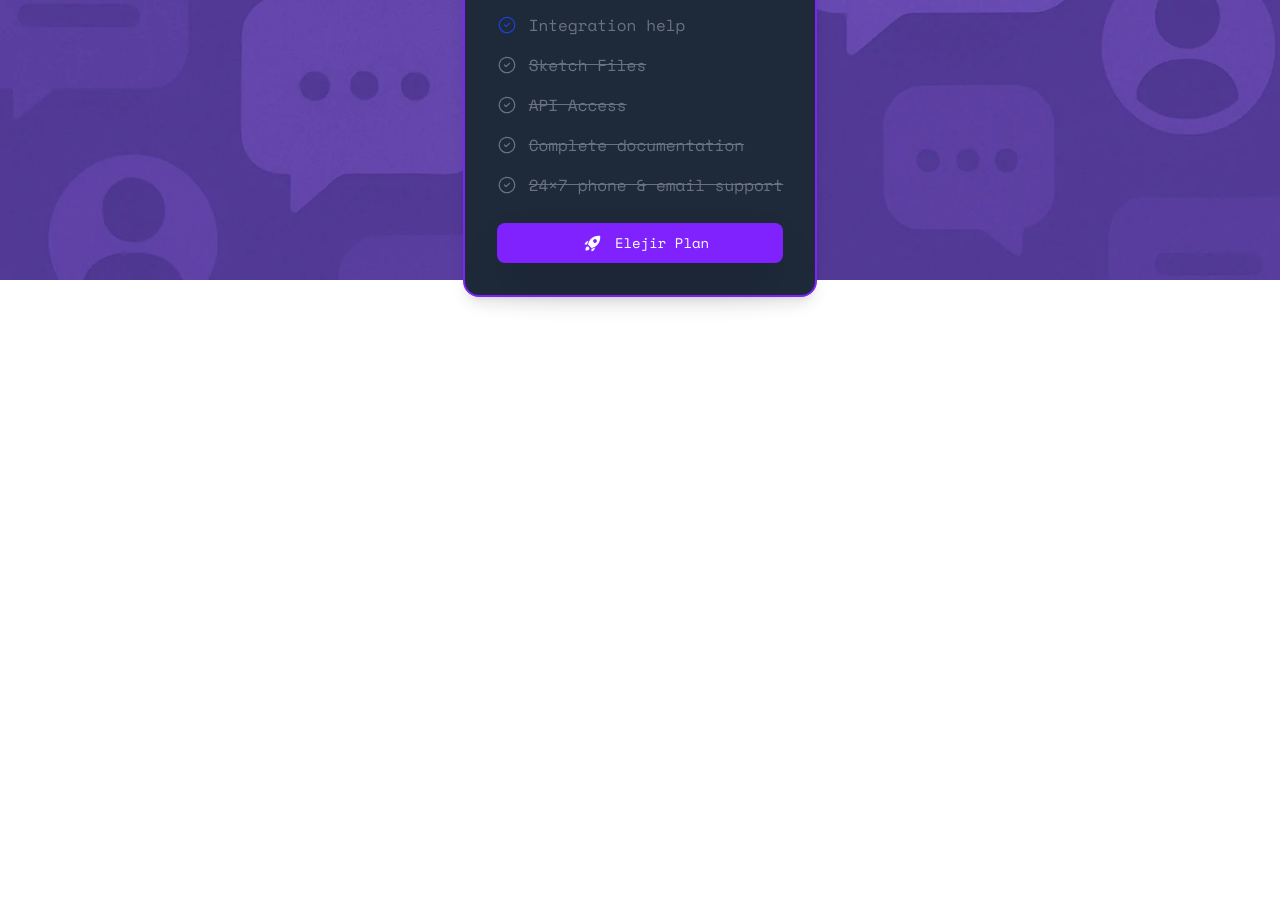
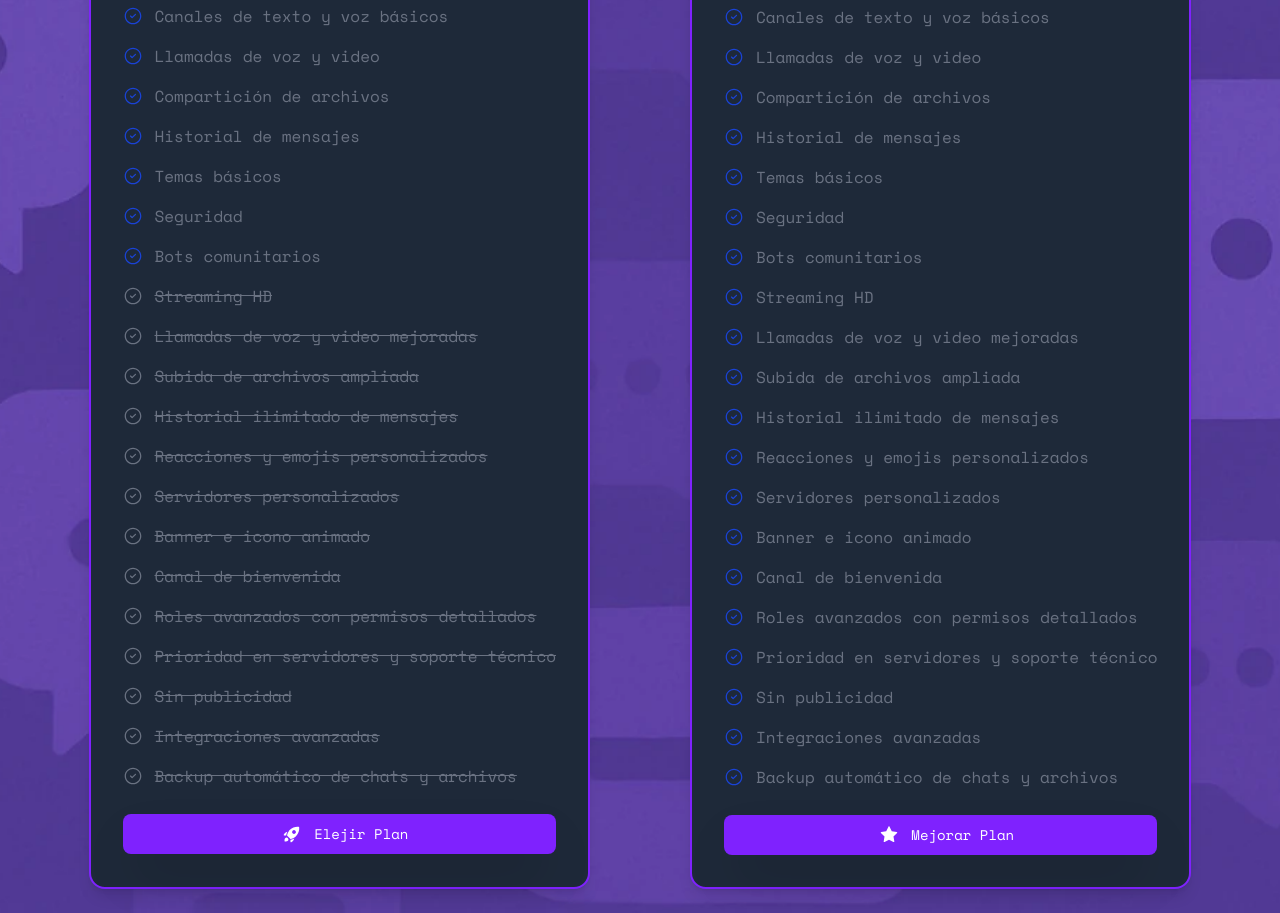
Before and after one commit to EchoNowProject/Frontend, a React (Vite) app: page /planes in a window 1280 px wide. Shown: the part 520-1433 px from the top of the page. Before the commit the page ends 841 px from the top, so only its background shows below. Built offline with nearby package versions, Linux system fonts and the light colour scheme.

Commit message:
1 - STYLE - Se mejora bastante la pagina de Planes

```diff
--- /dev/null
+++ b/src/icons/StarFat.tsx
@@ -0,0 +1,26 @@
+import React from 'react';
+
+interface StarFatProps {
+  color: string;
+  size?: number;
+  className?: string;
+}
+
+export default function StarFat({ color, className = '', size = 140 }: StarFatProps) {
+  return (
+    <svg
+      width={size}
+      height={size}
+      className={className}
+      viewBox="0 0 24 24"
+      fill="none"
+      xmlns="http://www.w3.org/2000/svg"
+      transform="rotate(0 0 0)"
+    >
+      <path
+        d="M12.6722 2.04308C12.5459 1.78707 12.2851 1.625 11.9996 1.625C11.7142 1.625 11.4534 1.78707 11.3271 2.04308L8.67288 7.4211L2.73788 8.28351C2.45536 8.32456 2.22065 8.52244 2.13243 8.79395C2.04421 9.06546 2.11779 9.36351 2.32222 9.56278L6.61682 13.749L5.603 19.66C5.55475 19.9414 5.67041 20.2257 5.90137 20.3936C6.13233 20.5614 6.43853 20.5835 6.69122 20.4506L11.9996 17.6598L17.3081 20.4506C17.5608 20.5835 17.867 20.5614 18.0979 20.3936C18.3289 20.2257 18.4445 19.9414 18.3963 19.66L17.3825 13.749L21.6771 9.56278C21.8815 9.36351 21.9551 9.06546 21.8669 8.79395C21.7786 8.52244 21.5439 8.32456 21.2614 8.28351L15.3264 7.4211L12.6722 2.04308Z"
+        fill={color}
+      />
+    </svg>
+  );
+}
--- a/src/pages/Planes/Planes.tsx
+++ b/src/pages/Planes/Planes.tsx
@@ -2,6 +2,34 @@ import React from 'react';
 import PricingCard from './PricingCards/PricingCard';
 import Rocket5 from '@/icons/Rocket5';
 import CheckCircle1 from '@/icons/CheckCircle1';
+import StarFat from '@/icons/StarFat';
+
+const basicPlan = [
+  'Mensajería ilimitada',
+  'Canales de texto y voz básicos',
+  'Llamadas de voz y video',
+  'Compartición de archivos',
+  'Historial de mensajes',
+  'Temas básicos',
+  'Seguridad',
+  'Bots comunitarios',
+];
+
+const purpleTeam = [
+  'Streaming HD',
+  'Llamadas de voz y video mejoradas',
+  'Subida de archivos ampliada',
+  'Historial ilimitado de mensajes',
+  'Reacciones y emojis personalizados',
+  'Servidores personalizados',
+  'Banner e icono animado',
+  'Canal de bienvenida',
+  'Roles avanzados con permisos detallados',
+  'Prioridad en servidores y soporte técnico',
+  'Sin publicidad',
+  'Integraciones avanzadas',
+  'Backup automático de chats y archivos',
+];
 
 export default function Planes() {
   return (
@@ -18,60 +46,28 @@ export default function Planes() {
               texto: (
                 <>
                   <ul role="list" className="space-y-5 my-7">
+                    {basicPlan.map((item) => (
                       <li className="flex items-center">
                         <CheckCircle1 color="#1A43D6" size={20} />
 
                         <span className="text-base font-normal leading-tight text-gray-500 dark:text-gray-400 ms-3">
-                        2 team members
+                          {item}
                         </span>
                       </li>
-                    <li className="flex">
-                      <CheckCircle1 color="#1A43D6" size={20} />
+                    ))}
 
-                      <span className="text-base font-normal leading-tight text-gray-500 dark:text-gray-400 ms-3">
-                        20GB Cloud storage
+                    {purpleTeam.map((item) => (
+                      <li className="flex items-center">
+                        <CheckCircle1 color="#6a7282" size={20} />
+
+                        <span className="text-base line-through font-normal leading-tight text-gray-500 dark:text-gray-400 ms-3">
+                          {item}
                         </span>
                       </li>
-                    <li className="flex">
-                      <CheckCircle1 color="#1A43D6" size={20} />
-
-                      <span className="text-base font-normal leading-tight text-gray-500 dark:text-gray-400 ms-3">
-                        Integration help
-                      </span>
-                    </li>
-                    <li className="flex line-through decoration-gray-500">
-                      <CheckCircle1 color="#6a7282" size={20} />
-
-                      <span className="text-base font-normal leading-tight text-gray-500 ms-3">
-                        Sketch Files
-                      </span>
-                    </li>
-                    <li className="flex line-through decoration-gray-500">
-                      <CheckCircle1 color="#6a7282" size={20} />
-
-                      <span className="text-base font-normal leading-tight text-gray-500 ms-3">
-                        API Access
-                      </span>
-                    </li>
-                    <li className="flex line-through decoration-gray-500">
-                      <CheckCircle1 color="#6a7282" size={20} />
-
-                      <span className="text-base font-normal leading-tight text-gray-500 ms-3">
-                        Complete documentation
-                      </span>
-                    </li>
-                    <li className="flex line-through decoration-gray-500">
-                      <CheckCircle1 color="#6a7282" size={20} />
-
-                      <span className="text-base font-normal leading-tight text-gray-500 ms-3">
-                        24×7 phone & email support
-                      </span>
-                    </li>
+                    ))}
                   </ul>
                 </>
               ),
-              price: 5.99,
-              fecha: 'Mes',
               buttonText: (
                 <>
                   <p className="flex">
@@ -82,6 +78,46 @@ export default function Planes() {
               ),
             }}
           />
+          <PricingCard
+            pricingCard={{
+              title: 'Purple Team',
+              texto: (
+                <>
+                  <ul role="list" className="space-y-5 my-7">
+                    {basicPlan.map((item) => (
+                      <li className="flex items-center">
+                        <CheckCircle1 color="#1A43D6" size={20} />
+
+                        <span className="text-base font-normal leading-tight text-gray-500 dark:text-gray-400 ms-3">
+                          {item}
+                        </span>
+                      </li>
+                    ))}
+
+                    {purpleTeam.map((item) => (
+                      <li className="flex items-center">
+                        <CheckCircle1 color="#1A43D6" size={20} />
+
+                        <span className="text-base font-normal leading-tight text-gray-500 dark:text-gray-400 ms-3">
+                          {item}
+                        </span>
+                      </li>
+                    ))}
+                  </ul>
+                </>
+              ),
+              price: 5.99,
+              fecha: 'Mes',
+              buttonText: (
+                <>
+                  <p className="flex">
+                    <StarFat color="#fff" size={20} className="mx-3" />
+                    Mejorar Plan
+                  </p>
+                </>
+              ),
+            }}
+          />
         </div>
       </div>
     </div>
--- a/src/pages/Planes/PricingCards/PricingCard.tsx
+++ b/src/pages/Planes/PricingCards/PricingCard.tsx
@@ -3,18 +3,26 @@ import { PricingCardProps } from './PricingCard.types';
 
 export default function PricingCard({ pricingCard }: { pricingCard: PricingCardProps }) {
   return (
-    <div className="w-full max-w-sm p-4 border-2 border-violet-600 rounded-2xl shadow-lg sm:p-8 bg-gray-800">
+    <div className=" p-4 border-2 border-violet-600 rounded-2xl shadow-lg sm:p-8 bg-gray-800">
       <h5 className="mb-4 text-2xl font-extrabold text-gray-500 text-center text-shadow-lg">
         {pricingCard.title}
       </h5>
       <div className="flex items-baseline text-gray-900 dark:text-white">
-        <span className="text-3xl font-semibold">€</span>
-        <span className="text-5xl font-extrabold tracking-tight">{pricingCard.price}</span>
-        <span className="ms-1 text-xl font-normal text-gray-500 dark:text-gray-400">
-          /{pricingCard.fecha}
-        </span>
+        {pricingCard.price != null ? (
+          <div>
+            <span className="text-3xl font-semibold">€</span>
+            <span className="text-5xl font-extrabold tracking-tight">{pricingCard.price}</span>
+            <span className="ms-1 text-xl font-normal text-gray-500 dark:text-gray-400">
+              /{pricingCard.fecha}
+            </span>
+          </div>
+        ) : (
+          <div>
+            <span className="text-5xl font-extrabold tracking-tight">Gratis</span>
+          </div>
+        )}
       </div>
-      <div>{pricingCard.texto}</div>
+      <div className="mt-15">{pricingCard.texto}</div>
       <button
         type="button"
         onClick={pricingCard.onclick}
--- a/src/pages/Planes/PricingCards/PricingCard.types.ts
+++ b/src/pages/Planes/PricingCards/PricingCard.types.ts
@@ -1,7 +1,7 @@
 export interface PricingCardProps {
     title: string;
-    price: number;
-    fecha: string;
+    price?: number;
+    fecha?: string;
     texto: React.ReactNode;
     className?: string;
     buttonText: React.ReactNode;
--- a/src/pages/Template/Template.css
+++ b/src/pages/Template/Template.css
@@ -1,10 +1,10 @@
+/* Contenedor principal */
 #main {
+  position: relative;
+  min-height: 100vh; /* permite que el contenido crezca y la página haga scroll */
+  width: 100%; /* evita horizontales raros por 100vw */
   background-image: url('/src/assets/images/landing-page.webp');
   background-size: cover;
-  background-position: center;
-  width: 100vw;
-  height: 100vh;
-  min-height: 100vh;
-  margin: 0;
-  padding: 0;
+  background-position: center center;
+  background-repeat: no-repeat;
 }
```
Lines whose indentation alone changed are shown as unchanged.
